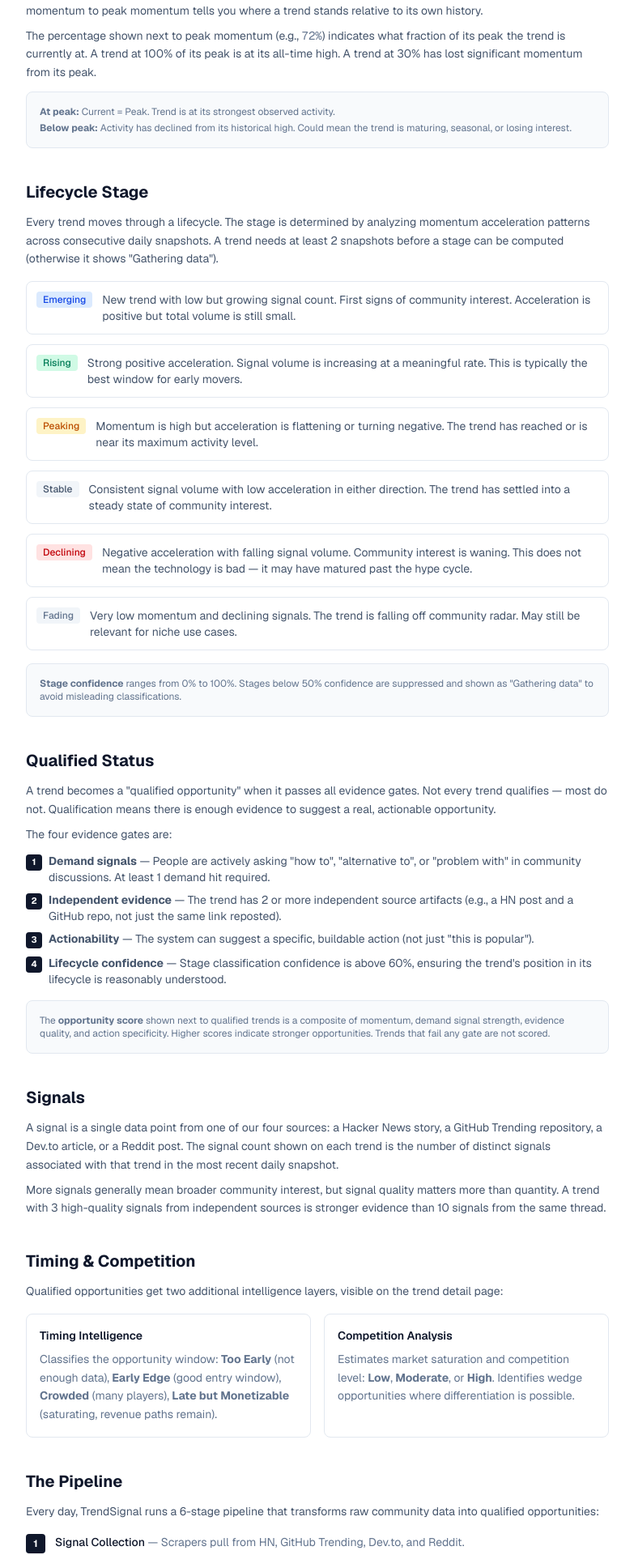
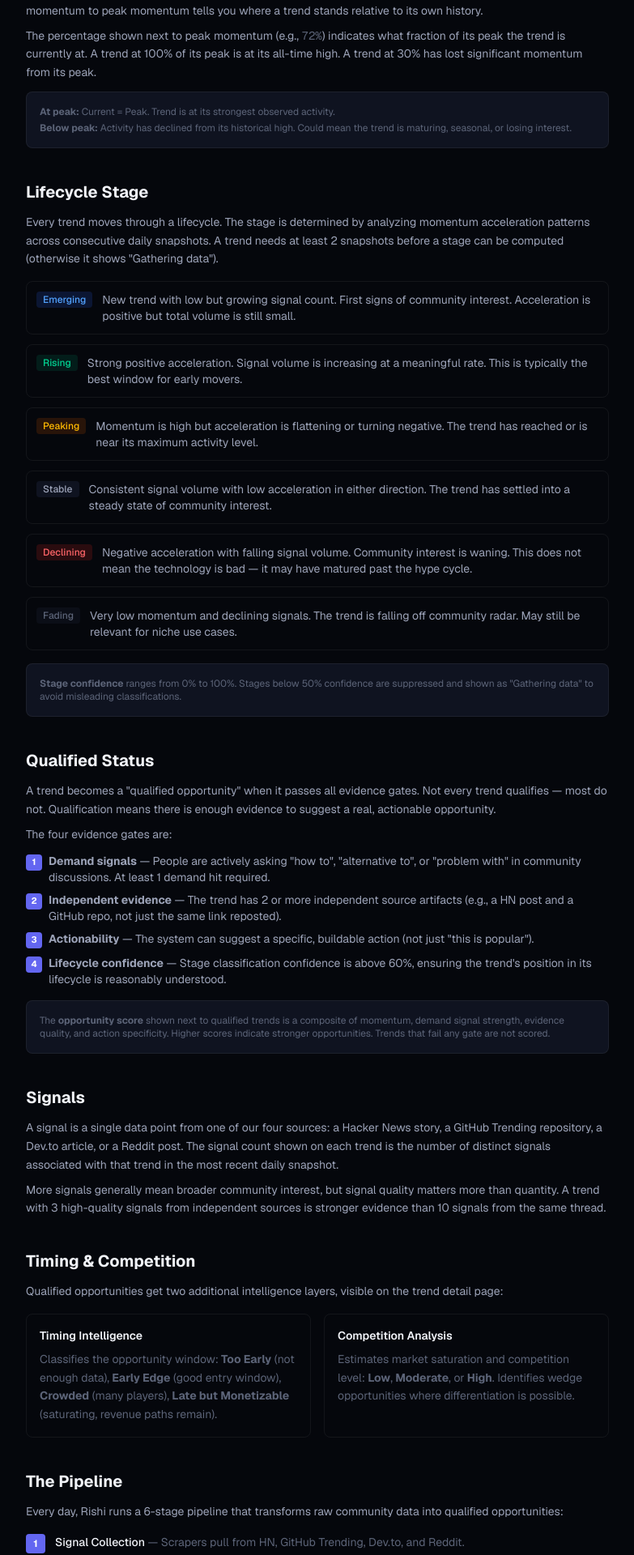
Before and after one commit to AadityaAnand/TrendFinder, a Next.js app in the folder frontend/: page /learn in a window 1280 px wide. Shown: the part 602-2522 px from the top of the page at 81% size, without its empty margins (248-1031 px from the left). Built offline with nearby package versions, Linux system fonts and the light colour scheme; no server answers.

Commit message:
Frontend Enhancement

```diff
--- a/frontend/app/components/ConfidenceBadge.tsx
+++ b/frontend/app/components/ConfidenceBadge.tsx
@@ -1,9 +1,9 @@
 export function ConfidenceBadge({ score }: { score: number }) {
   const config = score >= 0.7
-    ? { label: 'High confidence', className: 'text-emerald-700 bg-emerald-50 border-emerald-200' }
+    ? { label: 'High confidence', className: 'text-emerald-400 bg-emerald-900/20 border-emerald-800/40' }
     : score >= 0.4
-    ? { label: 'Moderate confidence', className: 'text-amber-700 bg-amber-50 border-amber-200' }
-    : { label: 'Low confidence', className: 'text-slate-500 bg-slate-50 border-slate-200' }
+    ? { label: 'Moderate confidence', className: 'text-amber-400 bg-amber-900/20 border-amber-800/40' }
+    : { label: 'Low confidence', className: 'text-[var(--text-tertiary)] bg-[var(--surface)] border-[var(--border)]' }
 
   return (
     <span className={`inline-flex px-2 py-0.5 rounded-full text-xs font-medium border ${config.className}`}>
--- a/frontend/app/components/DataHealth.tsx
+++ b/frontend/app/components/DataHealth.tsx
@@ -20,11 +20,11 @@ export function DataHealth() {
 
   return (
     <div className="mx-auto max-w-3xl px-6 mb-6">
-      <details open className="border border-amber-300 bg-amber-50 rounded-lg p-4 text-xs font-mono">
-        <summary className="font-semibold text-amber-800 cursor-pointer mb-2">
+      <details open className="border border-amber-800/40 bg-amber-900/20 rounded-lg p-4 text-xs font-mono">
+        <summary className="font-semibold text-amber-400 cursor-pointer mb-2">
           Data Health Diagnostic
         </summary>
-        <pre className="whitespace-pre-wrap text-amber-900 overflow-auto max-h-96">
+        <pre className="whitespace-pre-wrap text-amber-300 overflow-auto max-h-96">
           {JSON.stringify(health, null, 2)}
         </pre>
       </details>
--- a/frontend/app/components/Tooltip.tsx
+++ b/frontend/app/components/Tooltip.tsx
@@ -57,7 +57,7 @@ export function Tooltip({ content, children, position = 'top', maxWidth = 'max-w
           ref={tooltipRef}
           id="tooltip"
           role="tooltip"
-          className={`fixed z-50 px-3 py-2 text-xs leading-relaxed text-slate-100 bg-slate-800 rounded-lg shadow-lg ${maxWidth} transition-opacity duration-150 ${coords ? 'opacity-100' : 'opacity-0'}`}
+          className={`fixed z-50 px-3 py-2 text-xs leading-relaxed text-[var(--text-primary)] bg-[var(--surface)] border border-[var(--border)] rounded-lg shadow-lg ${maxWidth} transition-opacity duration-150 ${coords ? 'opacity-100' : 'opacity-0'}`}
           style={coords ? { top: coords.top, left: coords.left } : { top: -9999, left: -9999 }}
         >
           {content}
--- a/frontend/app/learn/page.tsx
+++ b/frontend/app/learn/page.tsx
@@ -2,20 +2,19 @@ import Link from 'next/link'
 
 export default function LearnPage() {
   return (
-    <div className="min-h-screen bg-white">
+    <div className="min-h-screen">
       <div className="max-w-3xl mx-auto px-6 py-12">
         <div className="mb-10">
-          <h1 className="text-3xl font-bold text-slate-900 tracking-tight">How TrendSignal Works</h1>
-          <p className="text-sm text-slate-500 mt-2 leading-relaxed">
+          <h1 className="text-3xl font-bold text-[var(--text-primary)] tracking-tight">How Rishi Works</h1>
+          <p className="text-sm text-[var(--text-tertiary)] mt-2 leading-relaxed">
             Every number on this platform is computed from raw data, not guessed.
             This page explains what each metric means, how it is calculated, and what it tells you about a trend.
           </p>
         </div>
 
-        {/* Momentum */}
         <section className="mb-10">
-          <h2 className="text-xl font-bold text-slate-900 mb-3">Current Momentum</h2>
-          <div className="text-sm text-slate-600 space-y-2 leading-relaxed">
+          <h2 className="text-xl font-bold text-[var(--text-primary)] mb-3">Current Momentum</h2>
+          <div className="text-sm text-[var(--text-secondary)] space-y-2 leading-relaxed">
             <p>
               Momentum measures how fast a trend is growing right now. It is calculated from the volume
               of signals (Hacker News stories, GitHub repos, Reddit posts, Dev.to articles) mentioning
@@ -26,46 +25,44 @@ export default function LearnPage() {
               A momentum of <strong>1.0</strong> means this trend is at the 90th percentile of activity.
               Values above 1.0 indicate exceptional activity; values near 0 indicate low or stale activity.
             </p>
-            <div className="bg-slate-50 border border-slate-200 rounded-lg p-4 mt-3">
-              <p className="text-xs font-mono text-slate-500">
+            <div className="bg-[var(--surface)] border border-[var(--border)] rounded-lg p-4 mt-3">
+              <p className="text-xs font-mono text-[var(--text-tertiary)]">
                 momentum = sum(signal_weight * decay(age_days)) / p90_baseline
               </p>
-              <p className="text-xs text-slate-400 mt-1">
+              <p className="text-xs text-[var(--text-muted)] mt-1">
                 Scoring version: norm-p90-decay7d-v1
               </p>
             </div>
           </div>
         </section>
 
-        {/* Peak Momentum */}
         <section className="mb-10">
-          <h2 className="text-xl font-bold text-slate-900 mb-3">Peak Momentum</h2>
-          <div className="text-sm text-slate-600 space-y-2 leading-relaxed">
+          <h2 className="text-xl font-bold text-[var(--text-primary)] mb-3">Peak Momentum</h2>
+          <div className="text-sm text-[var(--text-secondary)] space-y-2 leading-relaxed">
             <p>
               The highest momentum score this trend has ever reached across all daily snapshots.
               Comparing current momentum to peak momentum tells you where a trend stands relative
               to its own history.
             </p>
             <p>
-              The percentage shown next to peak momentum (e.g., <span className="font-mono text-slate-500">72%</span>)
+              The percentage shown next to peak momentum (e.g., <span className="font-mono text-[var(--text-tertiary)]">72%</span>)
               indicates what fraction of its peak the trend is currently at. A trend at 100% of its peak
               is at its all-time high. A trend at 30% has lost significant momentum from its peak.
             </p>
-            <div className="bg-slate-50 border border-slate-200 rounded-lg p-4 mt-3">
-              <p className="text-xs text-slate-500">
+            <div className="bg-[var(--surface)] border border-[var(--border)] rounded-lg p-4 mt-3">
+              <p className="text-xs text-[var(--text-tertiary)]">
                 <strong>At peak:</strong> Current = Peak. Trend is at its strongest observed activity.
               </p>
-              <p className="text-xs text-slate-500 mt-1">
+              <p className="text-xs text-[var(--text-tertiary)] mt-1">
                 <strong>Below peak:</strong> Activity has declined from its historical high. Could mean the trend is maturing, seasonal, or losing interest.
               </p>
             </div>
           </div>
         </section>
 
-        {/* Lifecycle Stage */}
         <section className="mb-10">
-          <h2 className="text-xl font-bold text-slate-900 mb-3">Lifecycle Stage</h2>
-          <div className="text-sm text-slate-600 space-y-2 leading-relaxed">
+          <h2 className="text-xl font-bold text-[var(--text-primary)] mb-3">Lifecycle Stage</h2>
+          <div className="text-sm text-[var(--text-secondary)] space-y-2 leading-relaxed">
             <p>
               Every trend moves through a lifecycle. The stage is determined by analyzing
               momentum acceleration patterns across consecutive daily snapshots. A trend needs
@@ -74,62 +71,61 @@ export default function LearnPage() {
           </div>
 
           <div className="grid gap-3 mt-4">
-            <div className="flex items-start gap-3 p-3 border border-slate-200 rounded-lg">
-              <span className="shrink-0 px-2 py-0.5 rounded text-xs font-medium bg-blue-100 text-blue-700">Emerging</span>
-              <p className="text-sm text-slate-600">
+            <div className="flex items-start gap-3 p-3 border border-[var(--border)] rounded-lg">
+              <span className="shrink-0 px-2 py-0.5 rounded text-xs font-medium bg-blue-900/30 text-blue-400">Emerging</span>
+              <p className="text-sm text-[var(--text-secondary)]">
                 New trend with low but growing signal count. First signs of community interest.
                 Acceleration is positive but total volume is still small.
               </p>
             </div>
-            <div className="flex items-start gap-3 p-3 border border-slate-200 rounded-lg">
-              <span className="shrink-0 px-2 py-0.5 rounded text-xs font-medium bg-emerald-100 text-emerald-700">Rising</span>
-              <p className="text-sm text-slate-600">
+            <div className="flex items-start gap-3 p-3 border border-[var(--border)] rounded-lg">
+              <span className="shrink-0 px-2 py-0.5 rounded text-xs font-medium bg-emerald-900/30 text-emerald-400">Rising</span>
+              <p className="text-sm text-[var(--text-secondary)]">
                 Strong positive acceleration. Signal volume is increasing at a meaningful rate.
                 This is typically the best window for early movers.
               </p>
             </div>
-            <div className="flex items-start gap-3 p-3 border border-slate-200 rounded-lg">
-              <span className="shrink-0 px-2 py-0.5 rounded text-xs font-medium bg-amber-100 text-amber-700">Peaking</span>
-              <p className="text-sm text-slate-600">
+            <div className="flex items-start gap-3 p-3 border border-[var(--border)] rounded-lg">
+              <span className="shrink-0 px-2 py-0.5 rounded text-xs font-medium bg-amber-900/30 text-amber-400">Peaking</span>
+              <p className="text-sm text-[var(--text-secondary)]">
                 Momentum is high but acceleration is flattening or turning negative.
                 The trend has reached or is near its maximum activity level.
               </p>
             </div>
-            <div className="flex items-start gap-3 p-3 border border-slate-200 rounded-lg">
-              <span className="shrink-0 px-2 py-0.5 rounded text-xs font-medium bg-slate-100 text-slate-600">Stable</span>
-              <p className="text-sm text-slate-600">
+            <div className="flex items-start gap-3 p-3 border border-[var(--border)] rounded-lg">
+              <span className="shrink-0 px-2 py-0.5 rounded text-xs font-medium bg-[var(--surface)] text-[var(--text-secondary)]">Stable</span>
+              <p className="text-sm text-[var(--text-secondary)]">
                 Consistent signal volume with low acceleration in either direction.
                 The trend has settled into a steady state of community interest.
               </p>
             </div>
-            <div className="flex items-start gap-3 p-3 border border-slate-200 rounded-lg">
-              <span className="shrink-0 px-2 py-0.5 rounded text-xs font-medium bg-red-100 text-red-700">Declining</span>
-              <p className="text-sm text-slate-600">
+            <div className="flex items-start gap-3 p-3 border border-[var(--border)] rounded-lg">
+              <span className="shrink-0 px-2 py-0.5 rounded text-xs font-medium bg-red-900/30 text-red-400">Declining</span>
+              <p className="text-sm text-[var(--text-secondary)]">
                 Negative acceleration with falling signal volume. Community interest is waning.
                 This does not mean the technology is bad — it may have matured past the hype cycle.
               </p>
             </div>
-            <div className="flex items-start gap-3 p-3 border border-slate-200 rounded-lg">
-              <span className="shrink-0 px-2 py-0.5 rounded text-xs font-medium bg-slate-100 text-slate-500">Fading</span>
-              <p className="text-sm text-slate-600">
+            <div className="flex items-start gap-3 p-3 border border-[var(--border)] rounded-lg">
+              <span className="shrink-0 px-2 py-0.5 rounded text-xs font-medium bg-[var(--bg-1)] text-[var(--text-tertiary)]">Fading</span>
+              <p className="text-sm text-[var(--text-secondary)]">
                 Very low momentum and declining signals. The trend is falling off community radar.
                 May still be relevant for niche use cases.
               </p>
             </div>
           </div>
 
-          <div className="bg-slate-50 border border-slate-200 rounded-lg p-4 mt-4">
-            <p className="text-xs text-slate-500">
+          <div className="bg-[var(--surface)] border border-[var(--border)] rounded-lg p-4 mt-4">
+            <p className="text-xs text-[var(--text-tertiary)]">
               <strong>Stage confidence</strong> ranges from 0% to 100%. Stages below 50% confidence
               are suppressed and shown as &quot;Gathering data&quot; to avoid misleading classifications.
             </p>
           </div>
         </section>
 
-        {/* Qualified Status */}
         <section className="mb-10">
-          <h2 className="text-xl font-bold text-slate-900 mb-3">Qualified Status</h2>
-          <div className="text-sm text-slate-600 space-y-2 leading-relaxed">
+          <h2 className="text-xl font-bold text-[var(--text-primary)] mb-3">Qualified Status</h2>
+          <div className="text-sm text-[var(--text-secondary)] space-y-2 leading-relaxed">
             <p>
               A trend becomes a &quot;qualified opportunity&quot; when it passes all evidence gates.
               Not every trend qualifies — most do not. Qualification means there is enough evidence
@@ -139,26 +135,26 @@ export default function LearnPage() {
           </div>
 
           <div className="mt-3 space-y-2">
-            <div className="flex items-start gap-2 text-sm text-slate-600">
-              <span className="shrink-0 mt-0.5 w-5 h-5 rounded bg-slate-900 text-white flex items-center justify-center text-[11px] font-bold">1</span>
+            <div className="flex items-start gap-2 text-sm text-[var(--text-secondary)]">
+              <span className="shrink-0 mt-0.5 w-5 h-5 rounded bg-[var(--accent)] text-white flex items-center justify-center text-[11px] font-bold">1</span>
               <p><strong>Demand signals</strong> — People are actively asking &quot;how to&quot;, &quot;alternative to&quot;, or &quot;problem with&quot; in community discussions. At least 1 demand hit required.</p>
             </div>
-            <div className="flex items-start gap-2 text-sm text-slate-600">
-              <span className="shrink-0 mt-0.5 w-5 h-5 rounded bg-slate-900 text-white flex items-center justify-center text-[11px] font-bold">2</span>
+            <div className="flex items-start gap-2 text-sm text-[var(--text-secondary)]">
+              <span className="shrink-0 mt-0.5 w-5 h-5 rounded bg-[var(--accent)] text-white flex items-center justify-center text-[11px] font-bold">2</span>
               <p><strong>Independent evidence</strong> — The trend has 2 or more independent source artifacts (e.g., a HN post and a GitHub repo, not just the same link reposted).</p>
             </div>
-            <div className="flex items-start gap-2 text-sm text-slate-600">
-              <span className="shrink-0 mt-0.5 w-5 h-5 rounded bg-slate-900 text-white flex items-center justify-center text-[11px] font-bold">3</span>
+            <div className="flex items-start gap-2 text-sm text-[var(--text-secondary)]">
+              <span className="shrink-0 mt-0.5 w-5 h-5 rounded bg-[var(--accent)] text-white flex items-center justify-center text-[11px] font-bold">3</span>
               <p><strong>Actionability</strong> — The system can suggest a specific, buildable action (not just &quot;this is popular&quot;).</p>
             </div>
-            <div className="flex items-start gap-2 text-sm text-slate-600">
-              <span className="shrink-0 mt-0.5 w-5 h-5 rounded bg-slate-900 text-white flex items-center justify-center text-[11px] font-bold">4</span>
+            <div className="flex items-start gap-2 text-sm text-[var(--text-secondary)]">
+              <span className="shrink-0 mt-0.5 w-5 h-5 rounded bg-[var(--accent)] text-white flex items-center justify-center text-[11px] font-bold">4</span>
               <p><strong>Lifecycle confidence</strong> — Stage classification confidence is above 60%, ensuring the trend&apos;s position in its lifecycle is reasonably understood.</p>
             </div>
           </div>
 
-          <div className="bg-slate-50 border border-slate-200 rounded-lg p-4 mt-4">
-            <p className="text-xs text-slate-500">
+          <div className="bg-[var(--surface)] border border-[var(--border)] rounded-lg p-4 mt-4">
+            <p className="text-xs text-[var(--text-tertiary)]">
               The <strong>opportunity score</strong> shown next to qualified trends is a composite of
               momentum, demand signal strength, evidence quality, and action specificity.
               Higher scores indicate stronger opportunities. Trends that fail any gate are not scored.
@@ -166,10 +162,9 @@ export default function LearnPage() {
           </div>
         </section>
 
-        {/* Signals */}
         <section className="mb-10">
-          <h2 className="text-xl font-bold text-slate-900 mb-3">Signals</h2>
-          <div className="text-sm text-slate-600 space-y-2 leading-relaxed">
+          <h2 className="text-xl font-bold text-[var(--text-primary)] mb-3">Signals</h2>
+          <div className="text-sm text-[var(--text-secondary)] space-y-2 leading-relaxed">
             <p>
               A signal is a single data point from one of our four sources: a Hacker News story,
               a GitHub Trending repository, a Dev.to article, or a Reddit post. The signal count
@@ -184,10 +179,9 @@ export default function LearnPage() {
           </div>
         </section>
 
-        {/* Timing & Competition */}
         <section className="mb-10">
-          <h2 className="text-xl font-bold text-slate-900 mb-3">Timing & Competition</h2>
-          <div className="text-sm text-slate-600 space-y-2 leading-relaxed">
+          <h2 className="text-xl font-bold text-[var(--text-primary)] mb-3">Timing & Competition</h2>
+          <div className="text-sm text-[var(--text-secondary)] space-y-2 leading-relaxed">
             <p>
               Qualified opportunities get two additional intelligence layers, visible on the
               trend detail page:
@@ -195,9 +189,9 @@ export default function LearnPage() {
           </div>
 
           <div className="grid gap-4 mt-4 md:grid-cols-2">
-            <div className="p-4 border border-slate-200 rounded-lg">
-              <h3 className="text-sm font-semibold text-slate-900 mb-2">Timing Intelligence</h3>
-              <p className="text-sm text-slate-500 leading-relaxed">
+            <div className="p-4 border border-[var(--border)] rounded-lg">
+              <h3 className="text-sm font-semibold text-[var(--text-primary)] mb-2">Timing Intelligence</h3>
+              <p className="text-sm text-[var(--text-tertiary)] leading-relaxed">
                 Classifies the opportunity window:
                 <strong> Too Early</strong> (not enough data),
                 <strong> Early Edge</strong> (good entry window),
@@ -205,9 +199,9 @@ export default function LearnPage() {
                 <strong> Late but Monetizable</strong> (saturating, revenue paths remain).
               </p>
             </div>
-            <div className="p-4 border border-slate-200 rounded-lg">
-              <h3 className="text-sm font-semibold text-slate-900 mb-2">Competition Analysis</h3>
-              <p className="text-sm text-slate-500 leading-relaxed">
+            <div className="p-4 border border-[var(--border)] rounded-lg">
+              <h3 className="text-sm font-semibold text-[var(--text-primary)] mb-2">Competition Analysis</h3>
+              <p className="text-sm text-[var(--text-tertiary)] leading-relaxed">
                 Estimates market saturation and competition level:
                 <strong> Low</strong>,
                 <strong> Moderate</strong>, or
@@ -218,12 +212,11 @@ export default function LearnPage() {
           </div>
         </section>
 
-        {/* Pipeline Overview */}
         <section className="mb-10">
-          <h2 className="text-xl font-bold text-slate-900 mb-3">The Pipeline</h2>
-          <div className="text-sm text-slate-600 space-y-2 leading-relaxed">
+          <h2 className="text-xl font-bold text-[var(--text-primary)] mb-3">The Pipeline</h2>
+          <div className="text-sm text-[var(--text-secondary)] space-y-2 leading-relaxed">
             <p>
-              Every day, TrendSignal runs a 6-stage pipeline that transforms raw community data
+              Every day, Rishi runs a 6-stage pipeline that transforms raw community data
               into qualified opportunities:
             </p>
           </div>
@@ -238,23 +231,22 @@ export default function LearnPage() {
               { title: 'Snapshot & Trajectory', desc: 'Results are stored as an immutable snapshot. Trajectory data is computed to track lifecycle and peak momentum over time.' },
             ].map((step, i) => (
               <li key={i} className="flex gap-3 text-sm">
-                <span className="shrink-0 w-6 h-6 rounded bg-slate-900 text-white flex items-center justify-center text-xs font-bold">
+                <span className="shrink-0 w-6 h-6 rounded bg-[var(--accent)] text-white flex items-center justify-center text-xs font-bold">
                   {i + 1}
                 </span>
                 <div>
-                  <span className="font-medium text-slate-900">{step.title}</span>
-                  <span className="text-slate-500"> — {step.desc}</span>
+                  <span className="font-medium text-[var(--text-primary)]">{step.title}</span>
+                  <span className="text-[var(--text-tertiary)]"> — {step.desc}</span>
                 </div>
               </li>
             ))}
           </ol>
         </section>
 
-        {/* Bottom CTA */}
-        <div className="border-t border-slate-100 pt-8 text-center">
+        <div className="border-t border-[var(--border)] pt-8 text-center">
           <Link
             href="/explore"
-            className="inline-flex px-5 py-2.5 bg-slate-900 text-white text-sm font-semibold rounded-lg hover:bg-slate-800 transition"
+            className="rishi-btn-primary inline-flex px-5 py-2.5 text-sm font-semibold rounded-lg transition"
           >
             Explore trends
           </Link>
```
Also changed, not shown: frontend/app/components/Badge.tsx (+6 -6 lines), frontend/app/components/MetricExplainer.tsx (+5 -5 lines), frontend/app/components/MetricPill.tsx (+5 -5 lines), frontend/app/components/SourceBadge.tsx (+5 -5 lines).
